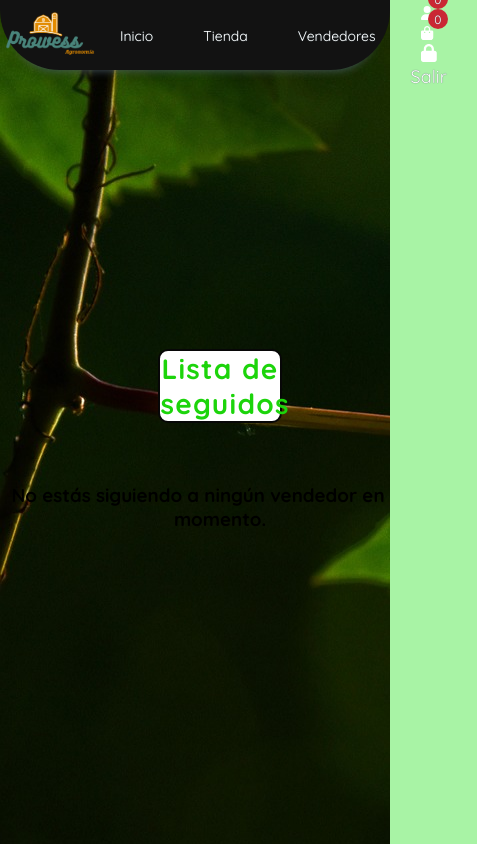
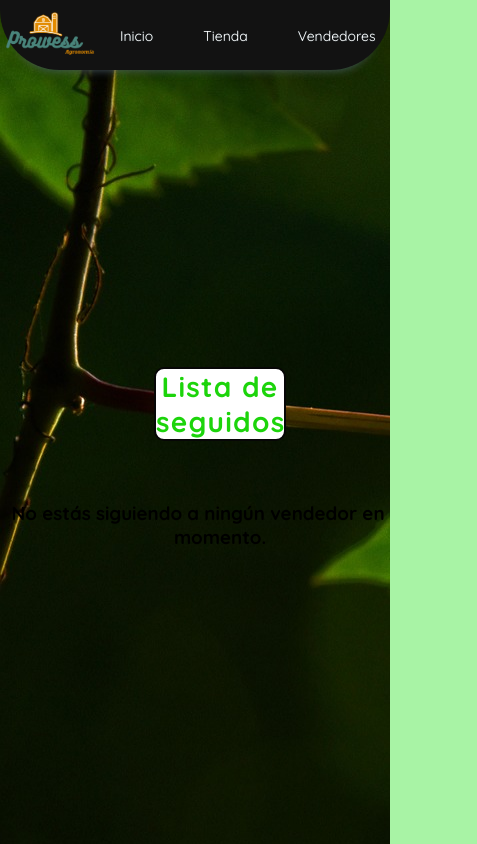
Before and after one commit to alissoncaiza/prowessAGR---Node-js, a React (Create React App) app in the folder frontend/: page /follow in a window 390 px wide. Shown: the top 844 px of the page, 477 px wide, since content can reach past the window. Built offline with nearby package versions, Linux system fonts and the light colour scheme; sample sign-in values are in the browser's storage.

Commit message:
Chancusig_Responsive

```diff
--- a/frontend/src/pages/about/About.css
+++ b/frontend/src/pages/about/About.css
@@ -1,5 +1,6 @@
 * {
     box-sizing: border-box;
+    position: relative;
   }
 
   .flex-container {
--- a/frontend/src/pages/follow/follow.css
+++ b/frontend/src/pages/follow/follow.css
@@ -11,14 +11,14 @@
 .follow-title {
     text-align: center;
     font-size: 28px;
-    margin-top: 10%;
+    margin-top: 18%;
     -webkit-transition: 1s linear;
     transition: 0.25s linear;
     letter-spacing: 1.3px;
     color: #1cd40b;
     border: solid 2px;
     border-radius: 10px;
-    width: 28%;
+    width: 30%;
     border-color: #070707;
     background-color: white;
 }
--- a/frontend/src/pages/home/home.css
+++ b/frontend/src/pages/home/home.css
@@ -7,7 +7,10 @@
   background-color: #121212;
   border-radius: 0 0 60px 60px;
 }
-
+.header-action{
+  flex-wrap: wrap;
+  margin-top: 30px;
+}
 .header-row {
   display: flex;
   flex-direction: column;
--- a/frontend/src/pages/shop/shop.css
+++ b/frontend/src/pages/shop/shop.css
@@ -94,11 +94,11 @@
 }
 
 .filter-cards {
+    flex-wrap: wrap;
     width: auto;
     display: flex;
     justify-content: center;
     position: relative;
-    flex-wrap: nowrap;
     gap: 15px 10px;
     margin-bottom: 1em;
     /**/
```
